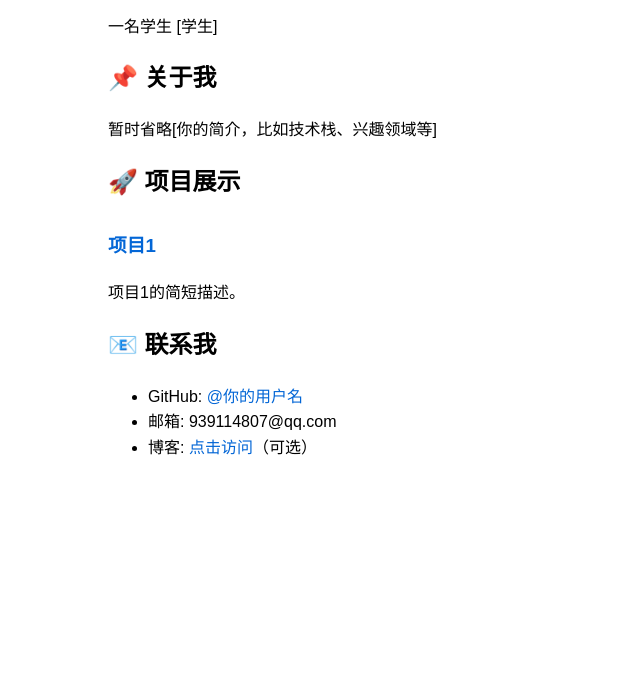
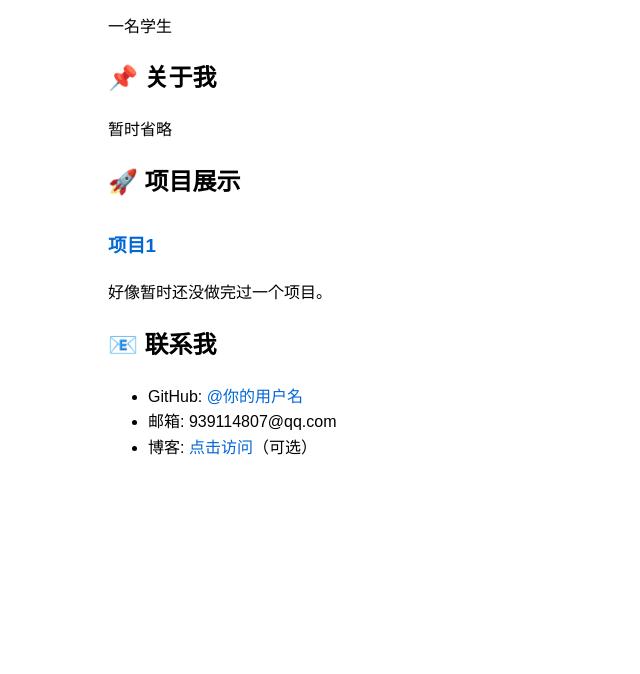
Before and after one commit to Ainamast/ainzmast.github.io, a plain HTML site: page index.html in a window 1280 px wide. Shown: the part 126-800 px from the top of the page, without its empty margins (132-772 px from the left). Drawn offline with Linux system fonts and the light colour scheme.

Commit message:
Update index.html

```diff
--- a/index.html
+++ b/index.html
@@ -9,17 +9,17 @@ TYPE html>
     </style>
 </head>
 <body>
-    <h1>你好，我是罗杰 [你的名字] 👋</h1>
-    <p>一名学生 [学生]</p>
+    <h1>你好，我是罗杰  👋</h1>
+    <p>一名学生 </p>
 
     <h2>📌 关于我</h2>
-    <p>暂时省略[你的简介，比如技术栈、兴趣领域等]</p>
+    <p>暂时省略</p>
 
     <h2>🚀 项目展示</h2>
     <div class="projects">
         <!-- 示例项目 -->
         <h3><a href="www.baidu.com[项目GitHub链接]">项目1</a></h3>
-        <p>项目1的简短描述。</p>
+        <p>好像暂时还没做完过一个项目。</p>
 
     </div>
 
@@ -27,7 +27,7 @@ TYPE html>
     <ul>
         <li>GitHub: <a href="https://github.com/Ainzmast">@你的用户名</a></li>
         <li>邮箱: 939114807@qq.com</li>
-        <li>博客: <a href="www.baidu.com[你的博客链接]">点击访问</a>（可选）</li>
+        <li>博客: <a href="www.baidu.com">点击访问</a>（可选）</li>
     </ul>
 </body>
 </html>
```
